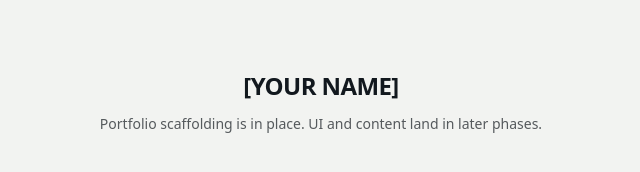
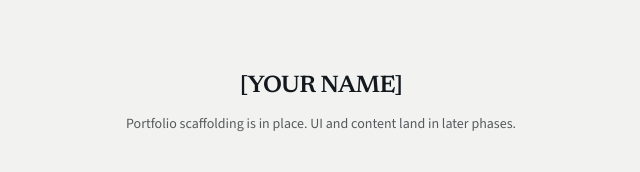
Before and after one commit to gentkrasniqii1/gent-portfolio, a Next.js app: page / in a window 1280 px wide. Shown: the part 298-470 px from the top of the page, without its empty margins (319-959 px from the left). Built offline with nearby package versions, Linux system fonts and the light colour scheme.

Commit message:
feat: add theme provider with dark mode and font integration

```diff
--- a/src/app/layout.tsx
+++ b/src/app/layout.tsx
@@ -1,15 +1,26 @@
 import type { Metadata } from "next";
-import { Geist, Geist_Mono } from "next/font/google";
+import { IBM_Plex_Mono, Newsreader, Source_Sans_3 } from "next/font/google";
+import { ThemeProvider } from "@/components/shared/theme-provider";
+import { THEME } from "@/lib/theme";
 import "./globals.css";
 
-const geistSans = Geist({
-  variable: "--font-geist-sans",
+const sourceSans = Source_Sans_3({
+  variable: "--font-source-sans",
   subsets: ["latin"],
+  display: "swap",
 });
 
-const geistMono = Geist_Mono({
-  variable: "--font-geist-mono",
+const newsreader = Newsreader({
+  variable: "--font-newsreader",
   subsets: ["latin"],
+  display: "swap",
+});
+
+const ibmPlexMono = IBM_Plex_Mono({
+  variable: "--font-ibm-plex-mono",
+  subsets: ["latin"],
+  weight: ["400", "500"],
+  display: "swap",
 });
 
 export const metadata: Metadata = {
@@ -25,9 +36,20 @@ export default function RootLayout({ children }: LayoutProps<"/">) {
   return (
     <html
       lang="en"
-      className={`${geistSans.variable} ${geistMono.variable} h-full antialiased`}
+      suppressHydrationWarning
+      className={`${sourceSans.variable} ${newsreader.variable} ${ibmPlexMono.variable} h-full`}
     >
-      <body className="min-h-full flex flex-col">{children}</body>
+      <body className="flex min-h-full flex-col">
+        <ThemeProvider
+          attribute={THEME.attribute}
+          defaultTheme={THEME.defaultTheme}
+          enableSystem
+          storageKey={THEME.storageKey}
+          disableTransitionOnChange
+        >
+          {children}
+        </ThemeProvider>
+      </body>
     </html>
   );
 }
--- /dev/null
+++ b/src/components/shared/theme-provider.tsx
@@ -0,0 +1,10 @@
+"use client";
+
+import { ThemeProvider as NextThemesProvider } from "next-themes";
+import type { ComponentProps } from "react";
+
+type ThemeProviderProps = ComponentProps<typeof NextThemesProvider>;
+
+export function ThemeProvider({ children, ...props }: ThemeProviderProps) {
+  return <NextThemesProvider {...props}>{children}</NextThemesProvider>;
+}
--- /dev/null
+++ b/src/lib/theme.ts
@@ -0,0 +1,9 @@
+/**
+ * Design direction: light-editorial
+ * Default theme: light (system preference still respected when user selects "system")
+ */
+export const THEME = {
+  defaultTheme: "light" as const,
+  storageKey: "gent-portfolio-theme",
+  attribute: "class" as const,
+};
```
